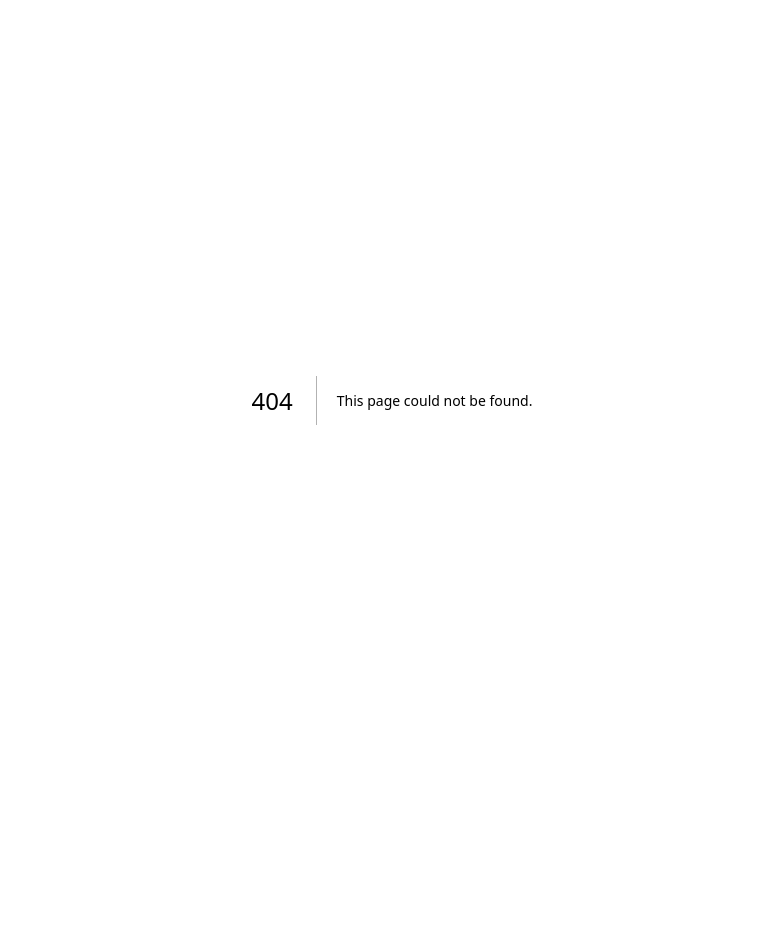
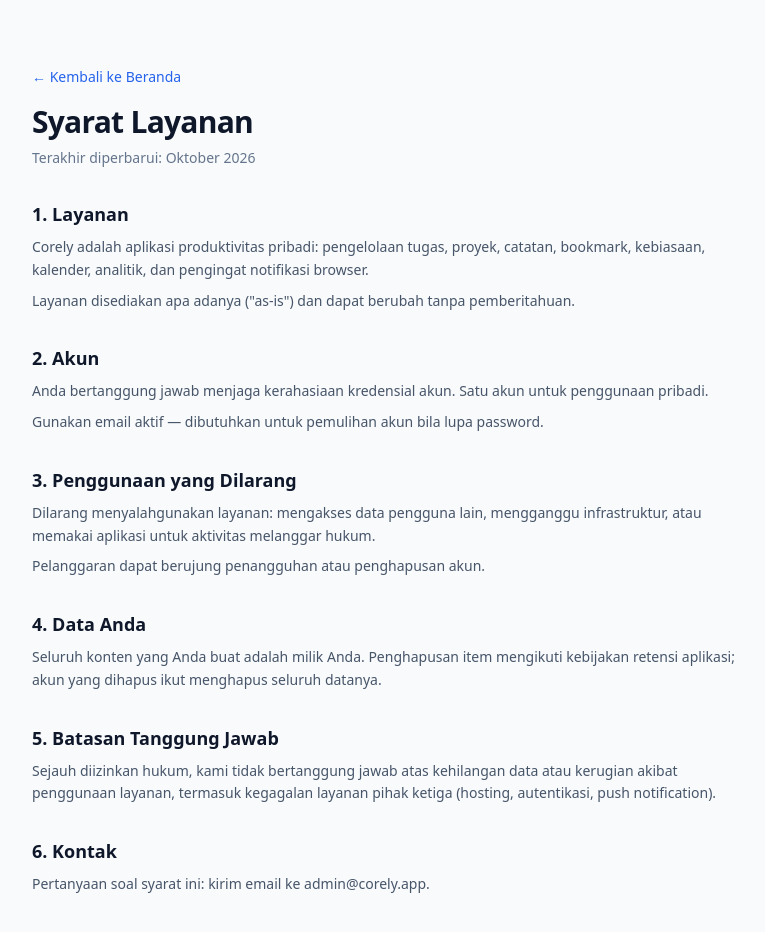
Before and after one commit to faaDNA/Corely, a Next.js app in the folder apps/web/: page /terms in a window 1280 px wide. Before the commit this address had no page. Shown: the top 932 px of the page, without its empty margins (248-1013 px from the left). Before the commit the page ends 800 px from the top, so only its background shows below. Built offline with nearby package versions, Linux system fonts and the light colour scheme.

Commit message:
docs: add privacy & terms

```diff
--- /dev/null
+++ b/apps/web/app/privacy/page.tsx
@@ -0,0 +1,73 @@
+import Link from 'next/link';
+import type { Metadata } from 'next';
+
+export const metadata: Metadata = {
+  title: 'Kebijakan Privasi — Corely',
+  description: 'Kebijakan privasi aplikasi Corely.',
+};
+
+const SECTIONS: { h: string; body: string[] }[] = [
+  {
+    h: '1. Data yang Kami Kumpulkan',
+    body: [
+      'Saat mendaftar atau masuk (email/password atau Google OAuth), kami menyimpan nama, nama panggilan, dan alamat email Anda.',
+      'Seluruh data yang Anda buat di aplikasi (tugas, proyek, catatan, bookmark, kebiasaan) tersimpan di database dan hanya dapat diakses oleh akun Anda sendiri (kebijakan akses baris per pengguna).',
+    ],
+  },
+  {
+    h: '2. Penggunaan Data',
+    body: [
+      'Data dipakai semata-mata untuk menjalankan fitur aplikasi: menampilkan dashboard, pengingat tenggat via notifikasi browser, dan statistik pribadi.',
+      'Kami tidak menjual, menyewakan, atau membagikan data pribadi Anda ke pihak ketiga untuk iklan.',
+    ],
+  },
+  {
+    h: '3. Layanan Pihak Ketiga',
+    body: [
+      'Autentikasi dan penyimpanan data memakai Supabase. Login Google memakai OAuth Google — kami hanya menerima profil dasar (nama, email) yang Anda setujui di layar izin Google.',
+      'Notifikasi browser memakai Web Push standar; token langganan perangkat tersimpan di akun Anda dan bisa dihapus kapan saja lewat tombol notifikasi.',
+    ],
+  },
+  {
+    h: '4. Penyimpanan & Keamanan',
+    body: [
+      'Data tersimpan di infrastruktur Supabase dengan akses terisolasi per pengguna. Hapus item memakai soft-delete; data terhapus permanen mengikuti kebijakan retensi aplikasi.',
+    ],
+  },
+  {
+    h: '5. Hak Anda',
+    body: [
+      'Anda dapat mengubah profil dan password di halaman Pengaturan, mematikan notifikasi per perangkat, dan meminta penghapusan akun beserta seluruh datanya dengan menghubungi kami.',
+    ],
+  },
+  {
+    h: '6. Kontak',
+    body: ['Pertanyaan soal kebijakan ini: kirim email ke admin@corely.app.'],
+  },
+];
+
+export default function PrivacyPage() {
+  return (
+    <div className="min-h-screen bg-slate-50 text-slate-900 dark:bg-slate-950 dark:text-slate-100">
+      <div className="mx-auto max-w-3xl px-4 py-16 sm:px-6">
+        <Link href="/" className="text-sm text-blue-600 hover:text-blue-500 dark:text-blue-400">
+          ← Kembali ke Beranda
+        </Link>
+        <h1 className="mt-4 text-3xl font-extrabold tracking-tight">Kebijakan Privasi</h1>
+        <p className="mt-2 text-sm text-slate-500">Terakhir diperbarui: Oktober 2026</p>
+        <div className="mt-8 space-y-8">
+          {SECTIONS.map((s) => (
+            <section key={s.h}>
+              <h2 className="text-lg font-semibold">{s.h}</h2>
+              {s.body.map((p) => (
+                <p key={p} className="mt-2 text-sm leading-relaxed text-slate-600 dark:text-slate-400">
+                  {p}
+                </p>
+              ))}
+            </section>
+          ))}
+        </div>
+      </div>
+    </div>
+  );
+}
--- /dev/null
+++ b/apps/web/app/terms/page.tsx
@@ -0,0 +1,73 @@
+import Link from 'next/link';
+import type { Metadata } from 'next';
+
+export const metadata: Metadata = {
+  title: 'Syarat Layanan — Corely',
+  description: 'Syarat layanan aplikasi Corely.',
+};
+
+const SECTIONS: { h: string; body: string[] }[] = [
+  {
+    h: '1. Layanan',
+    body: [
+      'Corely adalah aplikasi produktivitas pribadi: pengelolaan tugas, proyek, catatan, bookmark, kebiasaan, kalender, analitik, dan pengingat notifikasi browser.',
+      'Layanan disediakan apa adanya ("as-is") dan dapat berubah tanpa pemberitahuan.',
+    ],
+  },
+  {
+    h: '2. Akun',
+    body: [
+      'Anda bertanggung jawab menjaga kerahasiaan kredensial akun. Satu akun untuk penggunaan pribadi.',
+      'Gunakan email aktif — dibutuhkan untuk pemulihan akun bila lupa password.',
+    ],
+  },
+  {
+    h: '3. Penggunaan yang Dilarang',
+    body: [
+      'Dilarang menyalahgunakan layanan: mengakses data pengguna lain, mengganggu infrastruktur, atau memakai aplikasi untuk aktivitas melanggar hukum.',
+      'Pelanggaran dapat berujung penangguhan atau penghapusan akun.',
+    ],
+  },
+  {
+    h: '4. Data Anda',
+    body: [
+      'Seluruh konten yang Anda buat adalah milik Anda. Penghapusan item mengikuti kebijakan retensi aplikasi; akun yang dihapus ikut menghapus seluruh datanya.',
+    ],
+  },
+  {
+    h: '5. Batasan Tanggung Jawab',
+    body: [
+      'Sejauh diizinkan hukum, kami tidak bertanggung jawab atas kehilangan data atau kerugian akibat penggunaan layanan, termasuk kegagalan layanan pihak ketiga (hosting, autentikasi, push notification).',
+    ],
+  },
+  {
+    h: '6. Kontak',
+    body: ['Pertanyaan soal syarat ini: kirim email ke admin@corely.app.'],
+  },
+];
+
+export default function TermsPage() {
+  return (
+    <div className="min-h-screen bg-slate-50 text-slate-900 dark:bg-slate-950 dark:text-slate-100">
+      <div className="mx-auto max-w-3xl px-4 py-16 sm:px-6">
+        <Link href="/" className="text-sm text-blue-600 hover:text-blue-500 dark:text-blue-400">
+          ← Kembali ke Beranda
+        </Link>
+        <h1 className="mt-4 text-3xl font-extrabold tracking-tight">Syarat Layanan</h1>
+        <p className="mt-2 text-sm text-slate-500">Terakhir diperbarui: Oktober 2026</p>
+        <div className="mt-8 space-y-8">
+          {SECTIONS.map((s) => (
+            <section key={s.h}>
+              <h2 className="text-lg font-semibold">{s.h}</h2>
+              {s.body.map((p) => (
+                <p key={p} className="mt-2 text-sm leading-relaxed text-slate-600 dark:text-slate-400">
+                  {p}
+                </p>
+              ))}
+            </section>
+          ))}
+        </div>
+      </div>
+    </div>
+  );
+}
```
